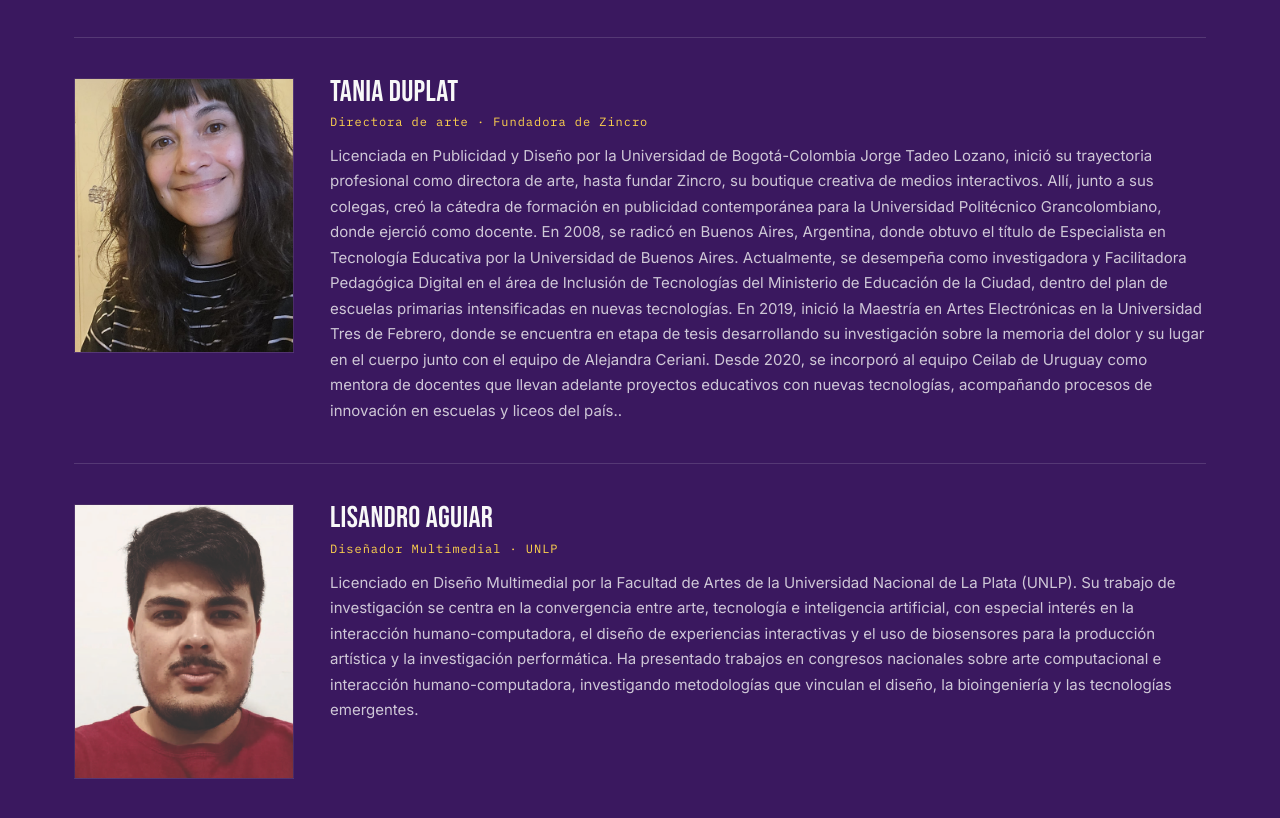
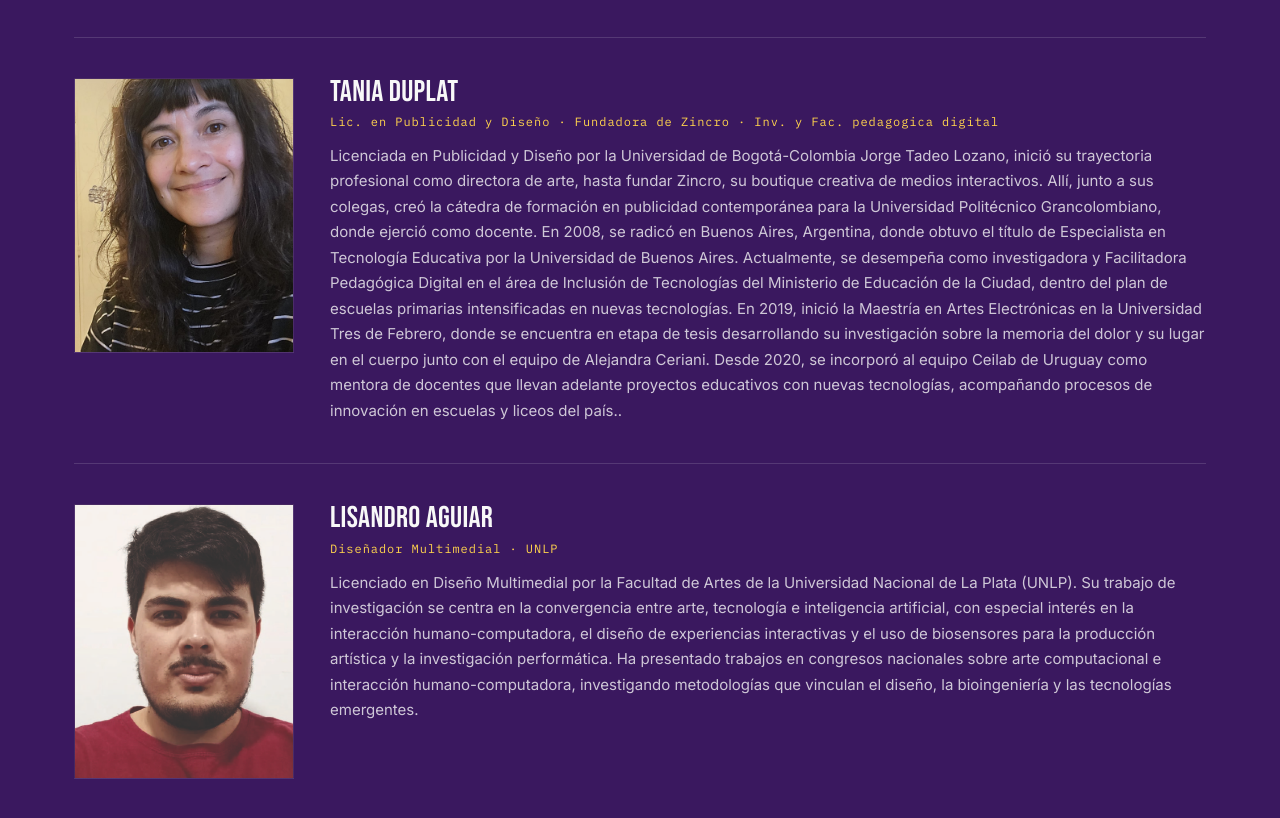
Before and after one commit to residenciaWmm/residenciawmm.github.io, a plain HTML site: page docs/index.html in a window 1280 px wide. Shown: the part 7071-7889 px from the top of the page. Drawn offline with Linux system fonts and the light colour scheme.

Commit message:
Modify Tania Duplat's role in team section
Updated team role description for Tania Duplat.

```diff
--- a/docs/index.html
+++ b/docs/index.html
@@ -751,7 +751,7 @@
         <div class="team-photo"><img src="Fotos/tania-duplat.jpeg" alt="Tania Duplat"></div>
         <div>
           <h3 class="team-name">Tania Duplat</h3>
-          <div class="team-role">Directora de arte · Fundadora de Zincro</div>
+          <div class="team-role">Lic. en Publicidad y Diseño · Fundadora de Zincro · Inv. y Fac. pedagogica digital </div>
           <p class="team-desc">Licenciada en Publicidad y Diseño por la Universidad de Bogotá-Colombia Jorge Tadeo Lozano, inició su trayectoria profesional como directora de arte, hasta fundar Zincro, su boutique creativa de medios interactivos. Allí, junto a sus colegas, creó la cátedra de formación en publicidad contemporánea para la Universidad Politécnico Grancolombiano, donde ejerció como docente.
 
 En 2008, se radicó en Buenos Aires, Argentina, donde obtuvo el título de Especialista en Tecnología Educativa por la Universidad de Buenos Aires. Actualmente, se desempeña como investigadora y Facilitadora Pedagógica Digital en el área de Inclusión de Tecnologías del Ministerio de Educación de la Ciudad, dentro del plan de escuelas primarias intensificadas en nuevas tecnologías.
```
